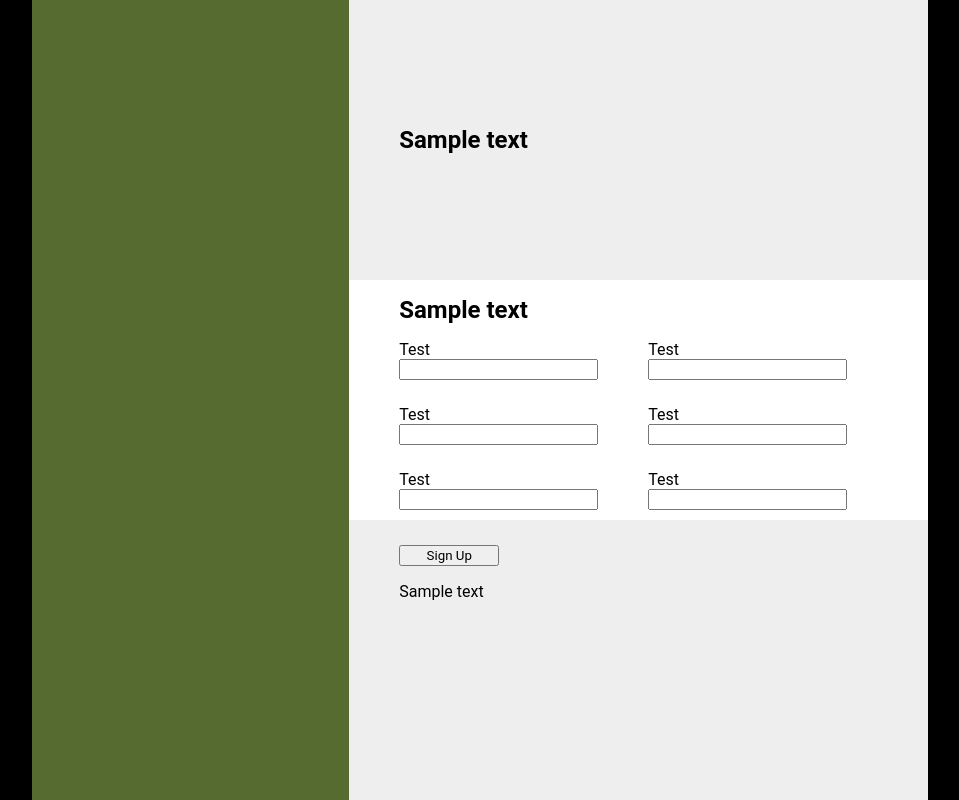
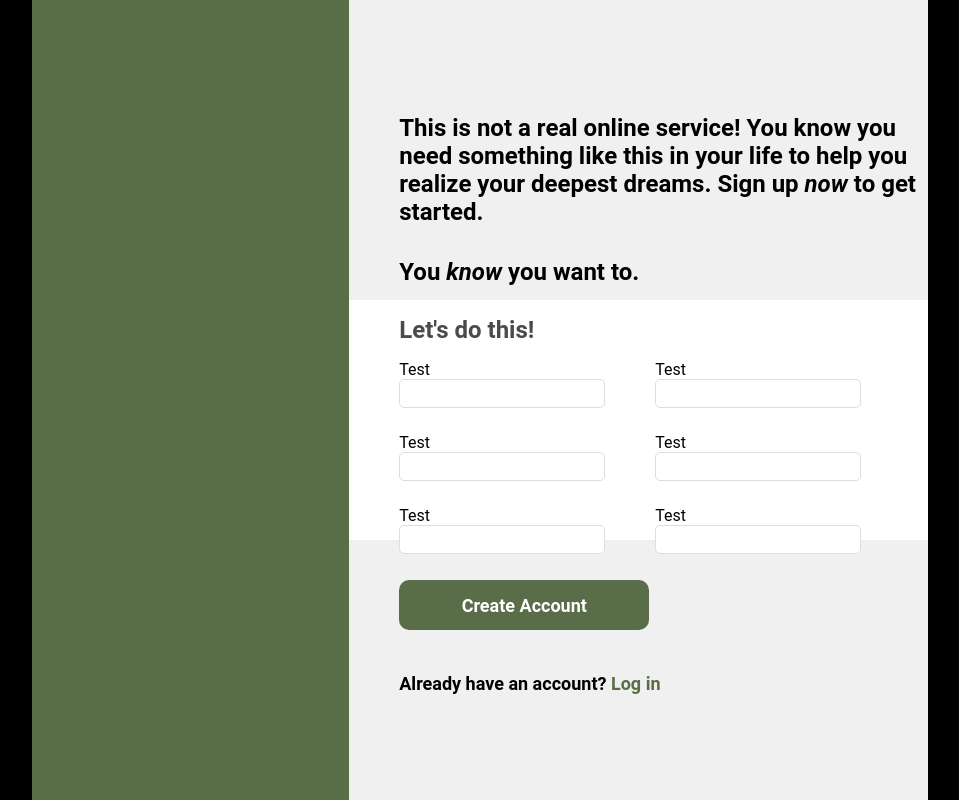
Before and after one commit to JessePullen/sign-up-form, a plain HTML site: page index.html in a window 1280 px wide. Shown: the whole page, without its empty margins (160-1119 px from the left). Drawn offline with Linux system fonts and the light colour scheme.

Commit message:
Replace sample text and styling

```diff
--- a/index.html
+++ b/index.html
@@ -13,10 +13,12 @@
         <div class="banner"></div>
         <div class="main-section">
             <div class="top-section">
-                <h1>Sample text</h1>
+                <h1>This is not a real online service! You know you need something like this in your life to help you
+                    realize your deepest dreams. Sign up <i>now</i> to get started.</h1>
+                <h1>You <i>know</i> you want to.</h1>
             </div>
             <div class="form-section">
-                <h1>Sample text</h1>
+                <h1 class="form-heading">Let's do this!</h1>
                 <form>
                     <div class="row row-1">
                         <label>Test</label>
@@ -45,8 +47,8 @@
                 </form>
             </div>
             <div class="bottom-section">
-                <button>Sign Up</button>
-                <p>Sample text</p>
+                <button>Create Account</button>
+                <p>Already have an account? <span class="log-in">Log in</span></p>
             </div>
         </div>
     </div>
--- a/style.css
+++ b/style.css
@@ -21,25 +21,31 @@ h1 {
 
 .banner {
     width: 60%;
-    background-color: darkolivegreen;
+    background-color: #596D48;
 }
 
 .main-section {
     width: 100%;
-    background-color: #eee;
+    background-color: #f0f0f0;
     display: flex;
     flex-direction: column;
     padding-left: 50px;
 }
 
 .top-section {
-    height: 35%;
+    height: 25%;
     display: flex;
-    align-items: center;
+    justify-content: center;
+    display: flex;
+    flex-direction: column;
+    padding-top: 100px;
 }
 
 .bottom-section {
-    padding-top: 25px;
+    padding-top: 40px;
+    display: flex;
+    flex-direction: column;
+    gap: 25px;
 }
 
 .form-section {
@@ -61,7 +67,14 @@ form {
 }
 
 button {
-    width: 100px;
+    width: 250px;
+    height: 50px;
+    border-radius: 10px;
+    background-color: #596D48;
+    color: white;
+    font-size: 18px;
+    font-weight: bold;
+    border: none;
 }
 
 div.row {
@@ -69,3 +82,23 @@ div.row {
     flex-direction: column;
     flex: 0 0 30%;
 }
+
+input {
+    width: 200px;
+    height: 25px;
+    border-radius: 5px;
+    border: solid 1px #ddd;
+}
+
+p {
+    font-weight: bold;
+    font-size: 18px;
+}
+
+.log-in {
+    color: #596D48;
+}
+
+.form-heading {
+    color: #4b4b4b;
+}
```
